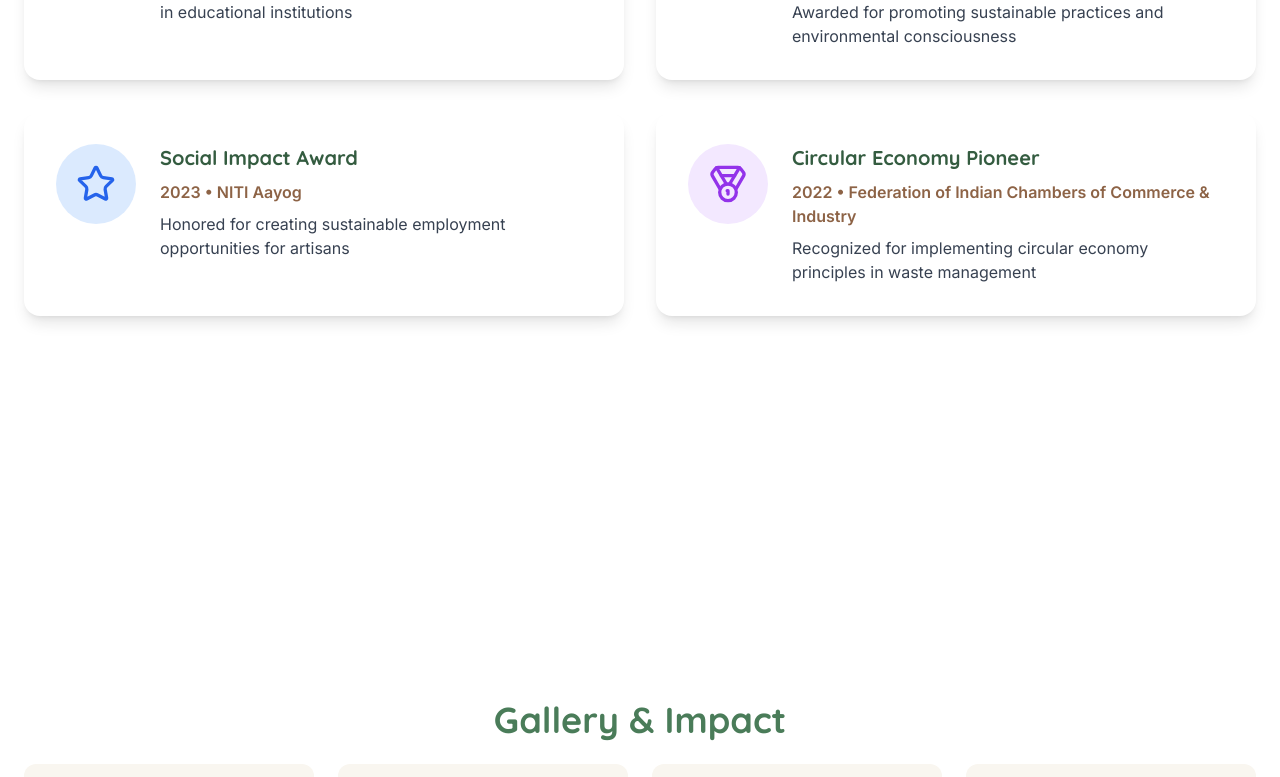
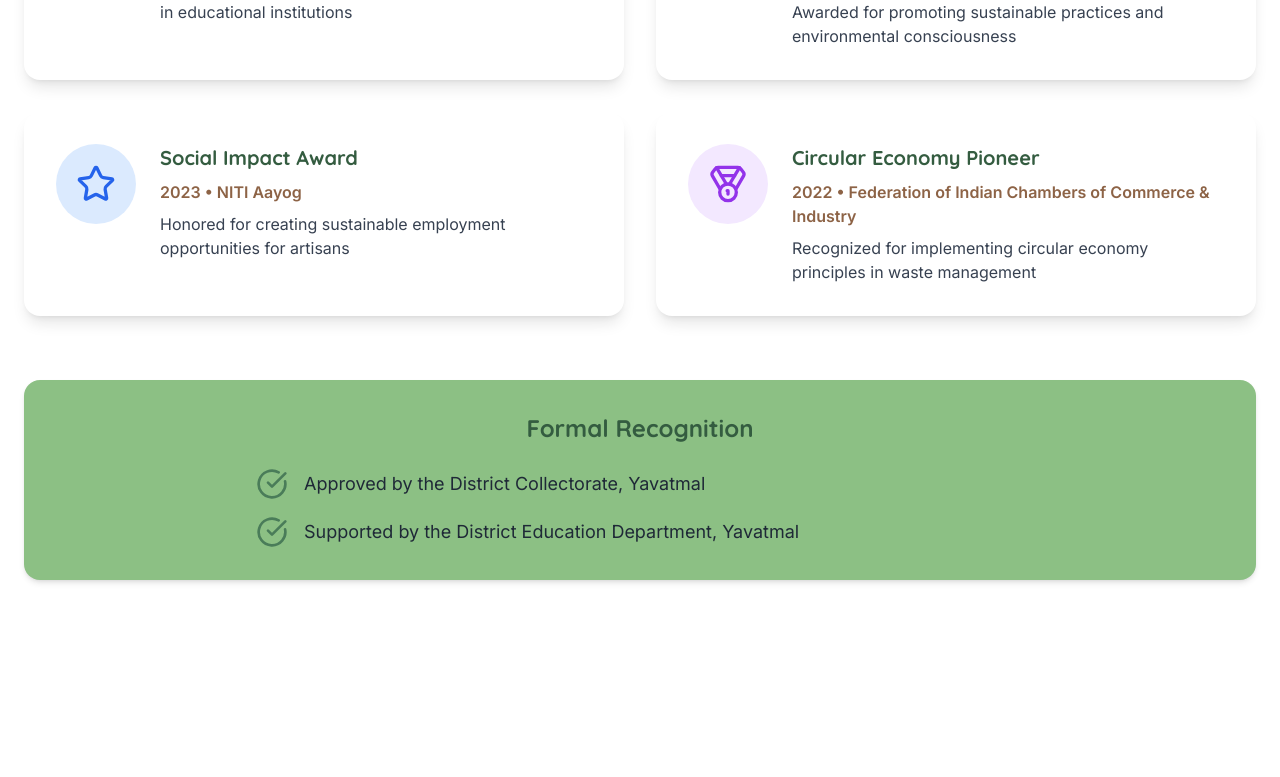
Before and after one commit to AniketKakde04/pen-bank, a React (Vite) app: page / in a window 1280 px wide. Shown: the part 6712-7489 px from the top of the page. Built offline with nearby package versions, Linux system fonts and the light colour scheme.

Commit message:
Add recognition details
Add details about government recognition to the Recognition section.

```diff
--- a/src/components/sections/Recognition.tsx
+++ b/src/components/sections/Recognition.tsx
@@ -1,6 +1,6 @@
 
 import React from 'react';
-import { Award, Trophy, Star, Medal } from 'lucide-react';
+import { Award, Trophy, Star, Medal, CheckCircle } from 'lucide-react';
 import { Card, CardContent } from "@/components/ui/card";
 
 const achievements = [
@@ -51,7 +51,7 @@ const Recognition = () => {
           Our commitment to environmental sustainability and social impact has been recognized by leading organizations across India.
         </p>
 
-        <div className="grid md:grid-cols-2 gap-8">
+        <div className="grid md:grid-cols-2 gap-8 mb-16">
           {achievements.map((achievement, index) => (
             <Card key={index}
               className="border-none shadow-lg hover:shadow-xl transition-all duration-300 hover:-translate-y-2">
@@ -68,6 +68,24 @@ const Recognition = () => {
             </Card>
           ))}
         </div>
+
+        <div className="bg-penBank-green-light p-8 rounded-lg shadow-md">
+          <h3 className="text-2xl font-bold text-penBank-green-dark mb-6 text-center">Formal Recognition</h3>
+          <div className="max-w-3xl mx-auto space-y-4">
+            <div className="flex items-center gap-4">
+              <CheckCircle className="text-penBank-green h-8 w-8" />
+              <p className="text-lg text-gray-800">
+                Approved by the District Collectorate, Yavatmal
+              </p>
+            </div>
+            <div className="flex items-center gap-4">
+              <CheckCircle className="text-penBank-green h-8 w-8" />
+              <p className="text-lg text-gray-800">
+                Supported by the District Education Department, Yavatmal
+              </p>
+            </div>
+          </div>
+        </div>
       </div>
     </section>
   );
```
